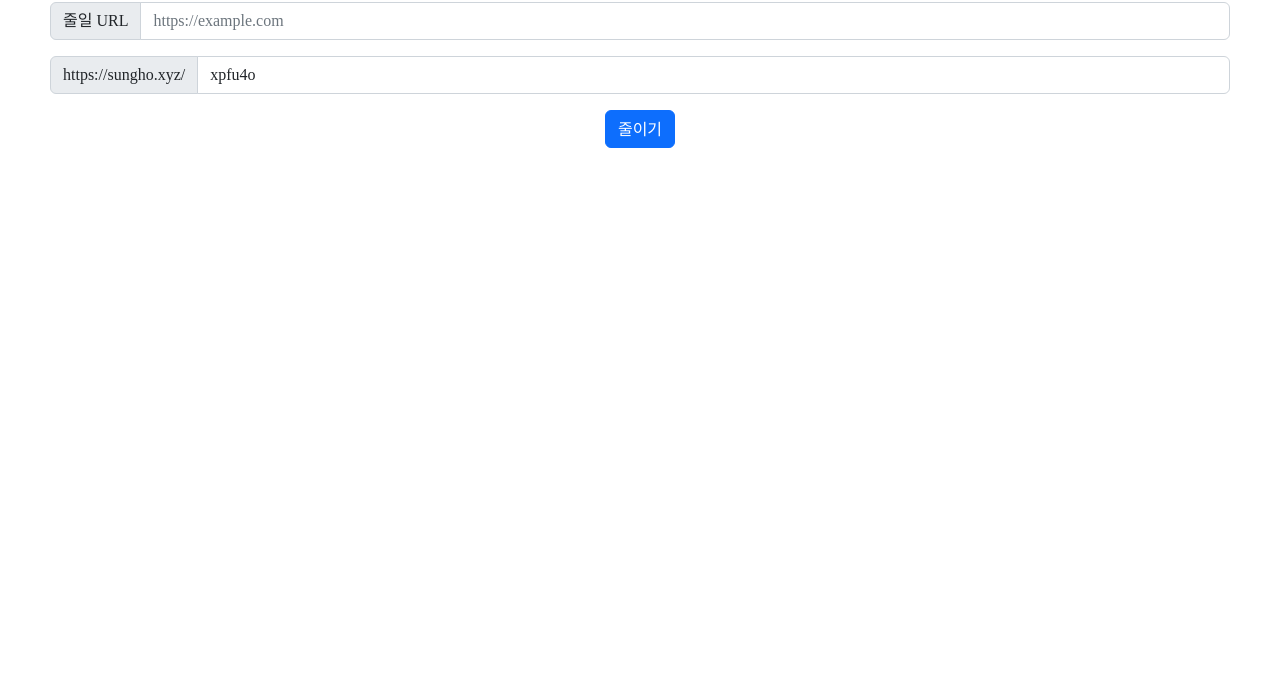
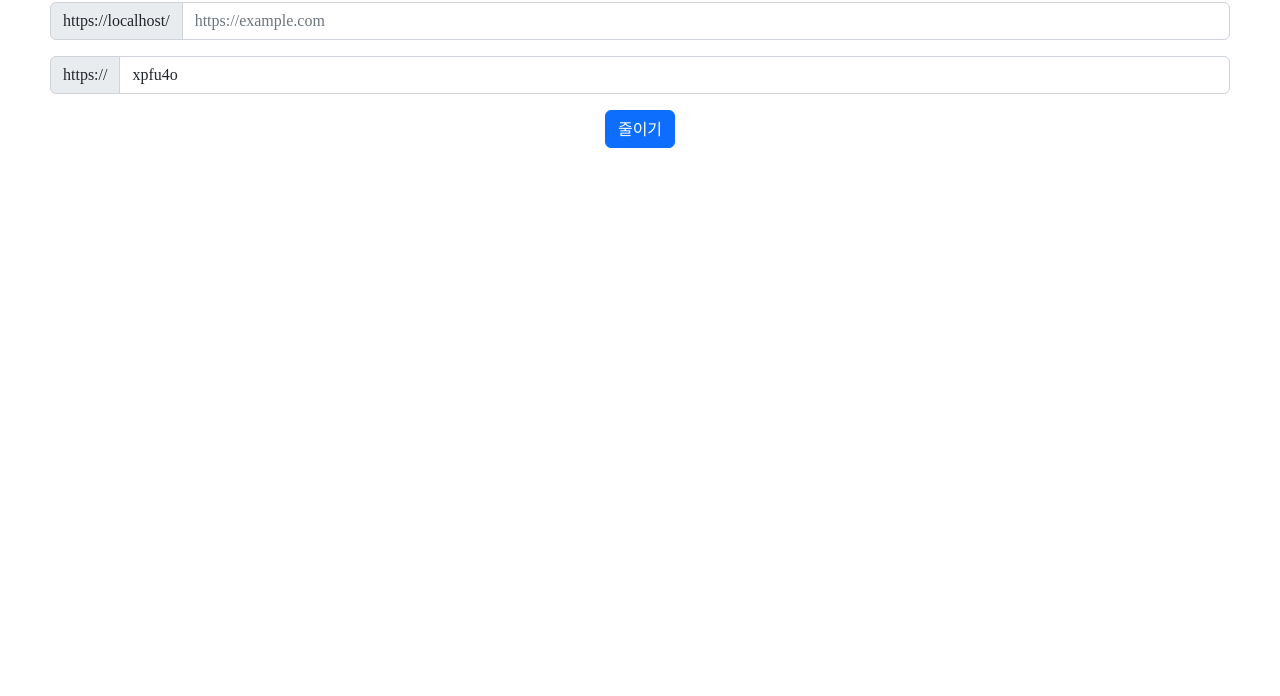
Before and after one commit to moonsung-ho/url, a website: page frontend/index.html in a window 1280 px wide. Shown: the part 104-800 px from the top of the page. Drawn offline with nearby package versions, Linux system fonts and the light colour scheme; a web font is replaced by a local one.

Commit message:
Update index.html

```diff
--- a/frontend/index.html
+++ b/frontend/index.html
@@ -52,9 +52,7 @@
       /></label>
     </div> -->
     <div class="input-group mb-3">
-      <span class="input-group-text" id="basic-addon3"
-        >https://sungho.xyz/</span
-      >
+      <span class="input-group-text" id="basic-addon3">https://</span>
       <input
         type="text"
         class="form-control"
@@ -76,6 +74,9 @@
       document.querySelector("#input").value = Math.random()
         .toString(36)
         .substr(2, 6);
+      document.querySelector(
+        "#basic-addon3"
+      ).innerHTML = `https://${location.host}/`;
       document.querySelector("#submit").addEventListener("click", (event) => {
         const url = document.querySelector("#urlinput").value;
         const to = document.querySelector("#input").value;
```
